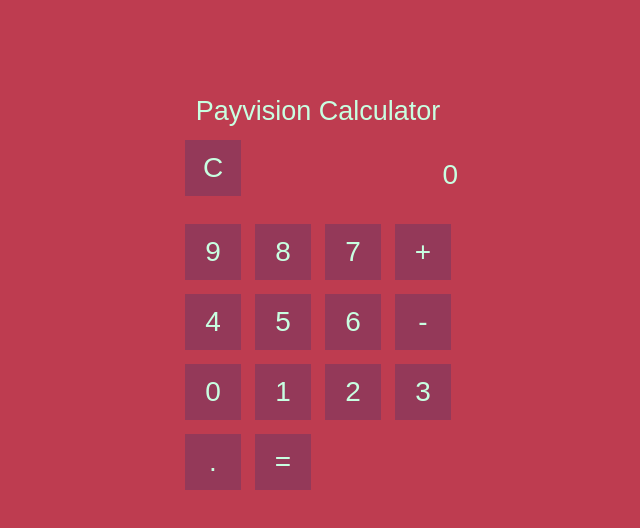
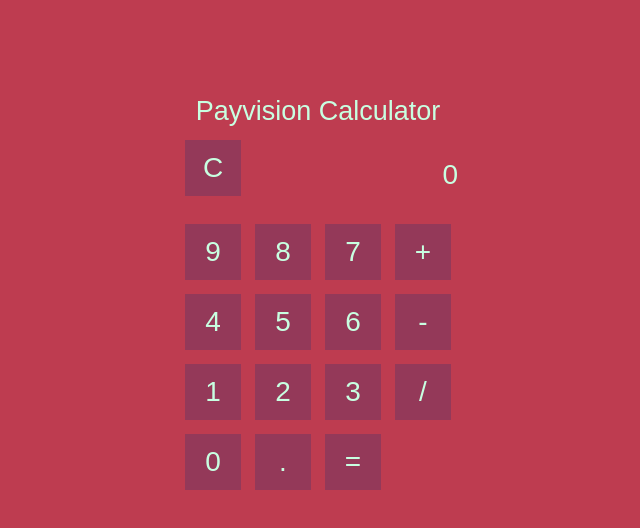
Before and after one commit to josemejiasji/pv-calculator, a website: page src/index.html in a window 1280 px wide. Shown: the whole page, without its empty margins (322-962 px from the left). Drawn offline with Linux system fonts and the light colour scheme.

Commit message:
added divide operator

```diff
--- a/src/index.html
+++ b/src/index.html
@@ -26,11 +26,12 @@
     <button class="num" data-num="6">6</button>
     <button data-ops="minus" class="ops">-</button>
 
-    <button class="num" data-num="3">0</button>
     <button class="num" data-num="1">1</button>
     <button class="num" data-num="2">2</button>
+    <button class="num" data-num="3">3</button>
+    <button data-ops="divide" class="ops">/</button>
 
-    <button class="num" data-num="0">3</button>
+    <button class="num" data-num="0">0</button>
     <button class="num" data-num=".">.</button>
     <button id="equals" class="equals" data-result="">=</button>
   </div>
--- a/src/js/calculator.js
+++ b/src/js/calculator.js
@@ -87,6 +87,10 @@
                 result = previousNumber - currentNumber;
                 break;
 
+            case "divide":
+                result = previousNumber / currentNumber;
+                break;
+
             // If equal is pressed without an operator, keep number and continue
             default:
                 result = currentNumber;
```
